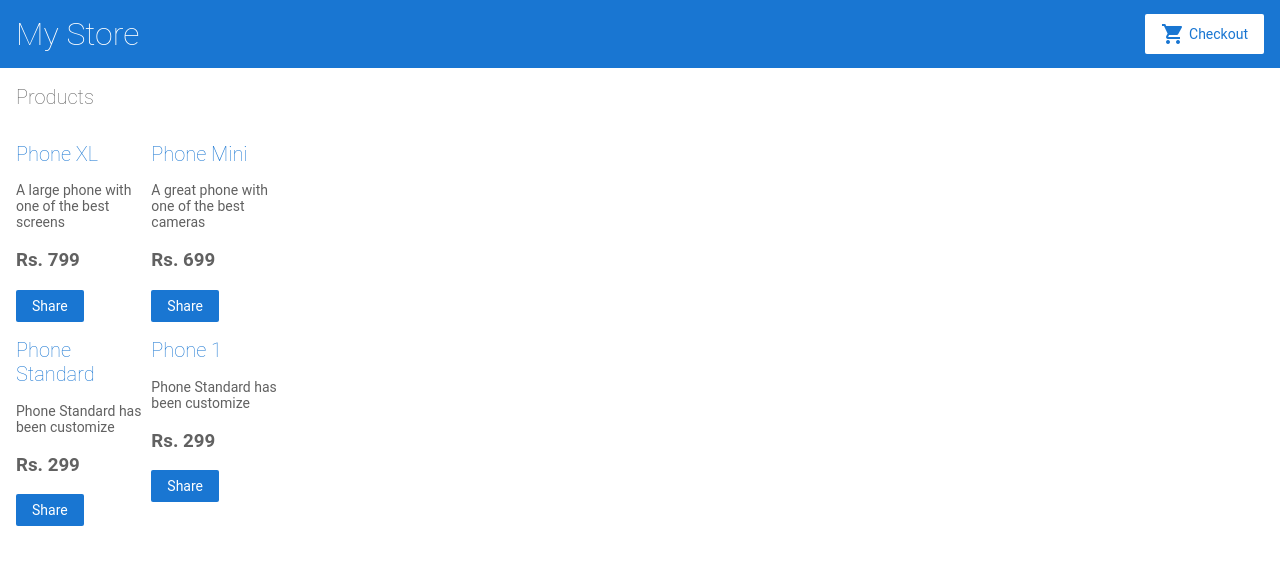
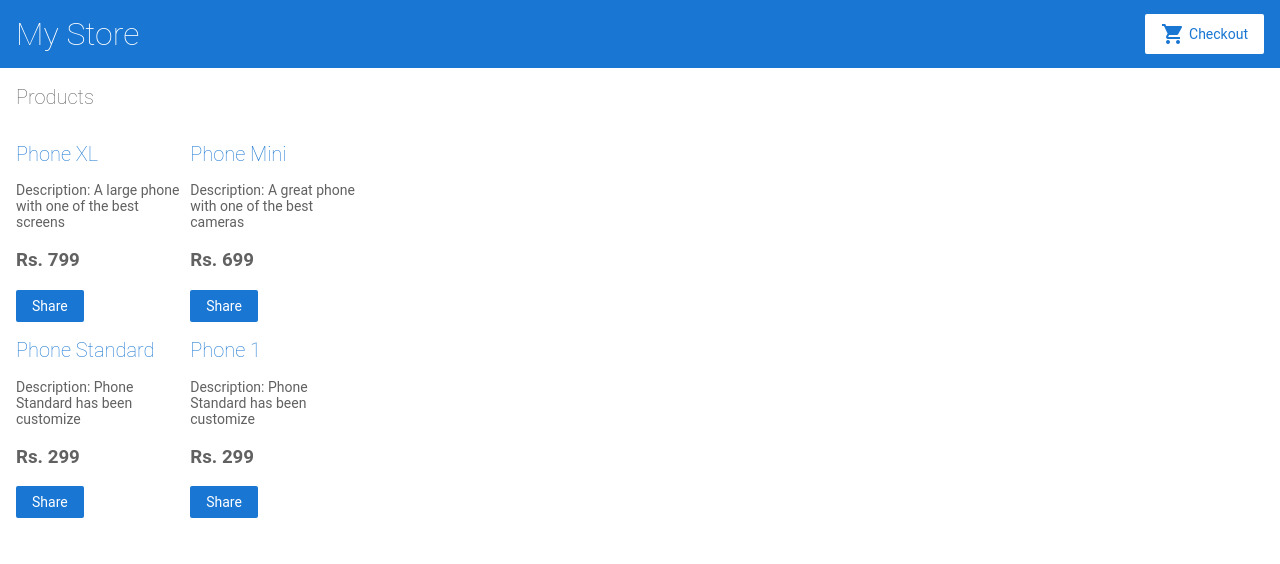
Before and after one commit to singh2210/angular-practice1, an Angular app: page / in a window 1280 px wide. Shown: the top 564 px of the page. Built offline with nearby package versions, Linux system fonts and the light colour scheme.

Commit message:
1 file modified

```diff
--- a/src/app/product-list/product-list.component.html
+++ b/src/app/product-list/product-list.component.html
@@ -10,7 +10,7 @@
     </a>
 </h2>
 <p *ngIf="product.description">
-  {{product.description}}
+  Description: {{product.description}}
 </p>
 <h3>
   Rs. {{ product.price }}
```
